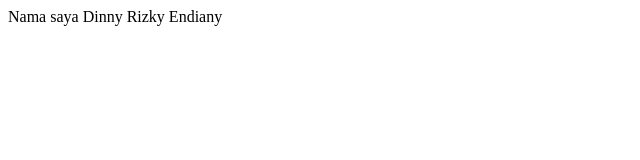
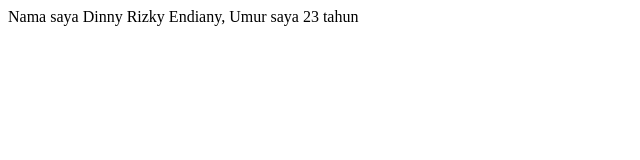
Before and after one commit to dinnyendiany/new_tugas_repositori, a plain HTML site: page index.html in a window 1280 px wide. Shown: the whole page, without its empty margins (0-640 px from the left). Drawn offline with Linux system fonts and the light colour scheme.

Commit message:
add umur

```diff
--- a/index.html
+++ b/index.html
@@ -4,6 +4,6 @@
 	<title>Halo</title>
 </head>
 <body>
-	Nama saya Dinny Rizky Endiany
+	Nama saya Dinny Rizky Endiany, Umur saya 23 tahun
 </body>
 </html>
```
